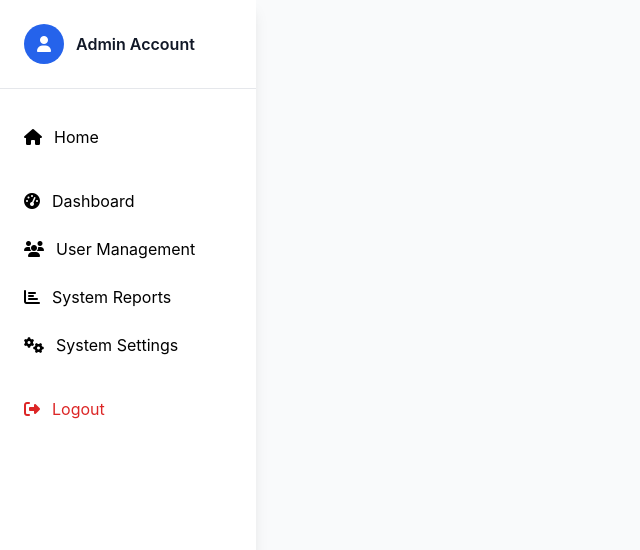
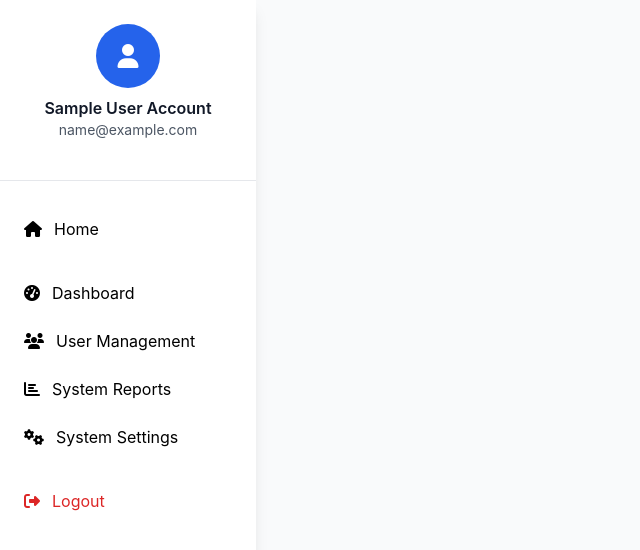
Before and after one commit to Deewanmewada/Maa-Mahamaya-Finance, a React (Create React App) app in the folder client/: page /admin-dashboard in a window 1280 px wide. Shown: the top 550 px of the page, without its empty margins (0-640 px from the left). Built offline with nearby package versions, Linux system fonts and the light colour scheme; no server answers; sample sign-in values are in the browser's storage.

Commit message:
Fix: Clean up Sidebar component and ensure only one export default

```diff
--- /dev/null
+++ b/client/src/components/EmployeeProfile.jsx
@@ -0,0 +1,25 @@
+import React, { useContext } from 'react';
+import { AuthContext } from '../context/AuthContext';
+
+function EmployeeProfile() {
+  const { user } = useContext(AuthContext);
+
+  return (
+    <div className="w-full p-6 bg-white rounded-md shadow-md border border-gray-200">
+      <h2 className="text-2xl font-semibold mb-4">Profile</h2>
+      <p><strong>Name:</strong> {user?.name}</p>
+      <p><strong>Email:</strong> {user?.email}</p>
+      <p><strong>Role:</strong> {user?.role}</p>
+      <p><strong>Address:</strong> {user?.address}</p>
+      <p><strong>Pincode:</strong> {user?.pincode}</p>
+      <p><strong>Mobile Number:</strong> {user?.mobileNumber}</p>
+      {/* Placeholder for profile upload section */}
+      <div className="mt-4 border-t pt-2">
+        <p className="font-semibold">Profile Upload</p>
+        <p className="text-xs text-gray-500">Coming soon...</p>
+      </div>
+    </div>
+  );
+}
+
+export default EmployeeProfile;
--- a/client/src/components/Sidebar.jsx
+++ b/client/src/components/Sidebar.jsx
@@ -1,10 +1,10 @@
 import React, { useState, useContext } from 'react';
-import { AuthContext } from '../context/AuthContext'; // <-- Add this line
-
+import { AuthContext } from '../context/AuthContext';
+import EmployeeProfile from './EmployeeProfile';
 
 function Sidebar({ role, activeSection, setActiveSection }) {
   const [isOpen, setIsOpen] = useState(false);
-  const { logout } = useContext(AuthContext); // <-- Use logout from context
+  const { logout, user } = useContext(AuthContext);
 
   const customerItems = [
     { id: 'overview', label: 'Overview', icon: 'fas fa-tachometer-alt' },
@@ -30,6 +30,7 @@ function Sidebar({ role, activeSection, setActiveSection }) {
     { id: 'tasks', label: 'Tasks', icon: 'fas fa-tasks' },
     { id: 'clients', label: 'Clients', icon: 'fas fa-users' },
     { id: 'performance', label: 'Performance', icon: 'fas fa-chart-line' },
+    { id: 'profile', label: 'Profile', icon: 'fas fa-user' },
   ];
 
   const adminItems = [
@@ -72,8 +73,8 @@ function Sidebar({ role, activeSection, setActiveSection }) {
 
   // Use this logout handler to clear session and redirect
   const handleLogout = () => {
-    logout(); // Clear user session/token from context
-    window.location.href = '/login'; // Redirect to login
+    logout();
+    window.location.href = '/login';
   };
 
   return (
@@ -115,12 +116,13 @@ function Sidebar({ role, activeSection, setActiveSection }) {
           isOpen ? 'translate-x-0' : '-translate-x-full'
         } md:translate-x-0 md:block fixed md:static inset-y-0 left-0 z-50 overflow-y-auto transform transition-transform duration-300 ease-in-out`}
       >
-        <div className="p-6 border-b hidden md:flex items-center">
-          <div className="w-10 h-10 bg-blue-600 rounded-full flex items-center justify-center">
-            <i className="fas fa-user text-white"></i>
+        <div className="p-6 border-b hidden md:flex flex-col items-center">
+          <div className="w-16 h-16 bg-blue-600 rounded-full flex items-center justify-center mb-2">
+            <i className="fas fa-user text-white text-2xl"></i>
           </div>
-          <div className="ml-3">
-            <p className="font-semibold text-gray-900 capitalize">{role} Account</p>
+          <div className="text-center mb-4">
+            <p className="font-semibold text-gray-900 capitalize">{user?.name || role} Account</p>
+            <p className="text-sm text-gray-600">{user?.email}</p>
           </div>
         </div>
         <nav className="mt-6">
@@ -142,12 +144,17 @@ function Sidebar({ role, activeSection, setActiveSection }) {
           ))}
           <div
             className="sidebar-item px-6 py-3 cursor-pointer text-red-600 flex items-center mt-4"
-            onClick={handleLogout} // <-- Use the new logout handler
+            onClick={handleLogout}
           >
             <i className="fas fa-sign-out-alt mr-3"></i>Logout
           </div>
         </nav>
       </aside>
+      {role === 'employee' && activeSection === 'profile' && (
+        <div className="p-6 mt-4 bg-white rounded-md shadow-md border border-gray-200 max-w-md mx-auto">
+          <EmployeeProfile />
+        </div>
+      )}
     </>
   );
 }
```
Also changed, not shown: 1 other file (tests, documents, lock files or other folders).
